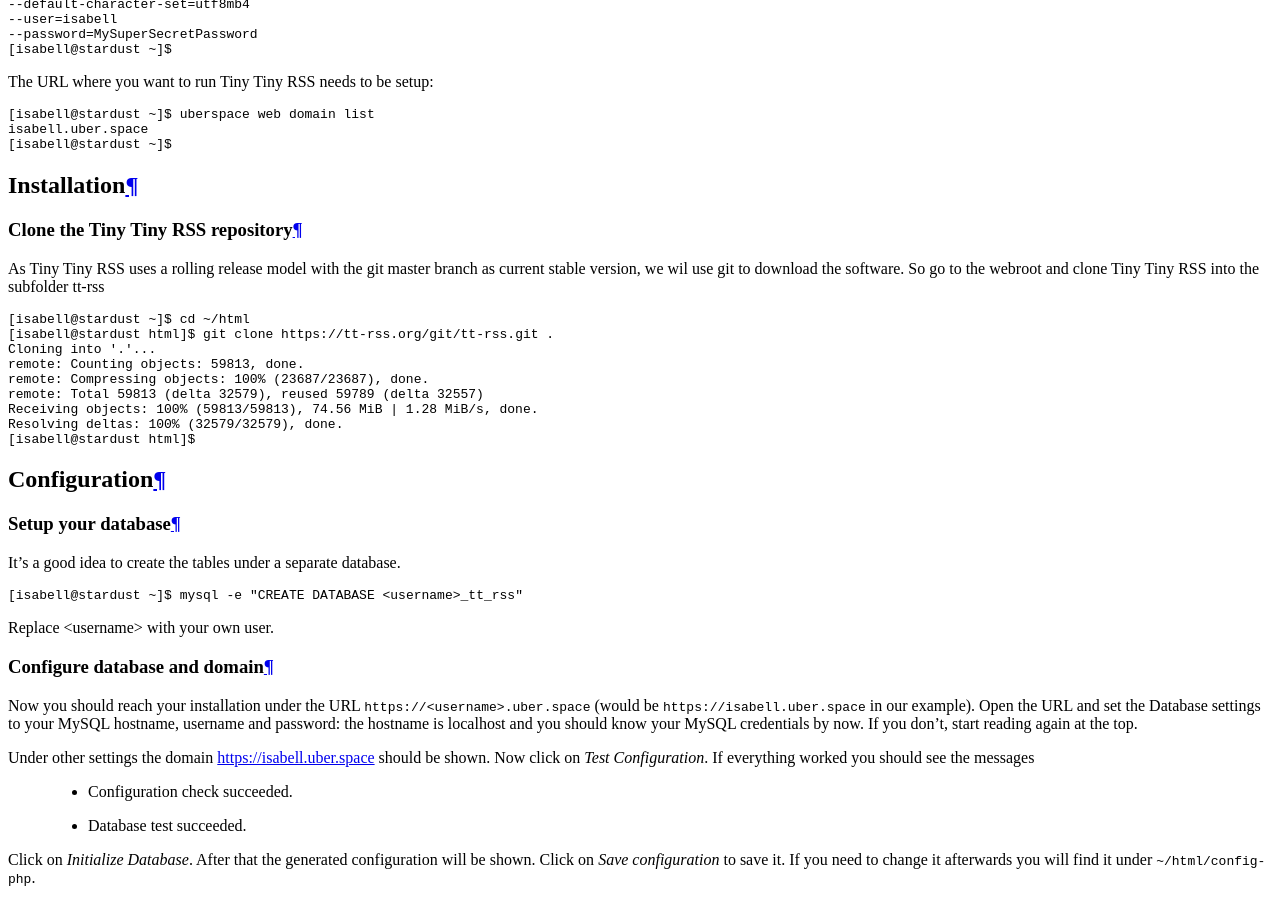
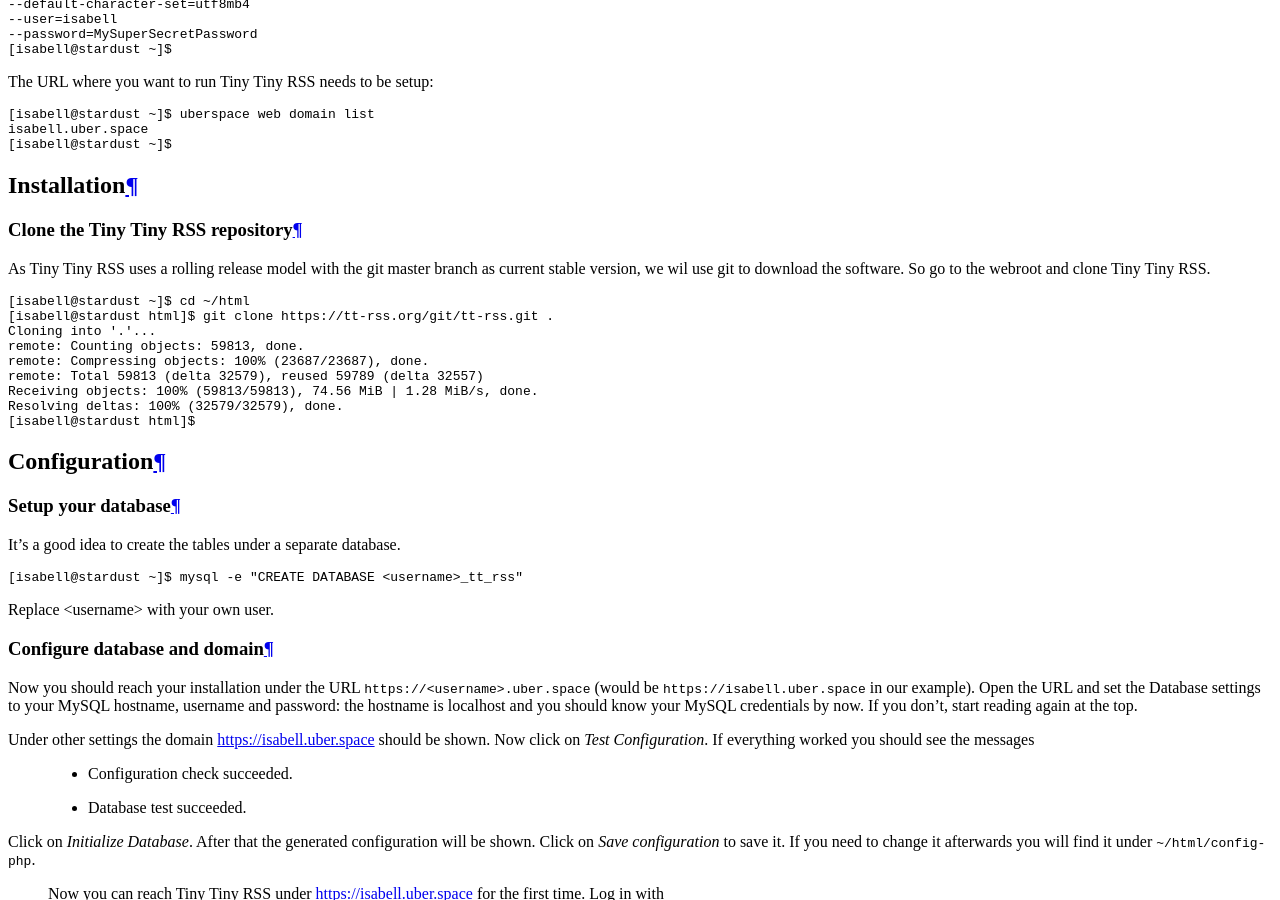
Before and after one commit to Uberspace/lab, a Sphinx documentation site: the page built from source/guide_ttrss.rst, in a window 1280 px wide and 900 px high, scrolled down 1864 px. Built offline with Sphinx 7.4.7 and the Read the Docs theme 2.0.0, drawn with Linux system fonts in a browser that asks for light colours.

Commit message:
Fixed last remaining sub folder error

```diff
--- a/source/guide_ttrss.rst
+++ b/source/guide_ttrss.rst
@@ -57,7 +57,7 @@
 ----------------------------------
 
 As Tiny Tiny RSS uses a rolling release model with the git master branch as current stable version, we
-wil use git to download the software. So go to the webroot and clone Tiny Tiny RSS into the subfolder tt-rss
+wil use git to download the software. So go to the webroot and clone Tiny Tiny RSS.
 
 ::
 
```
